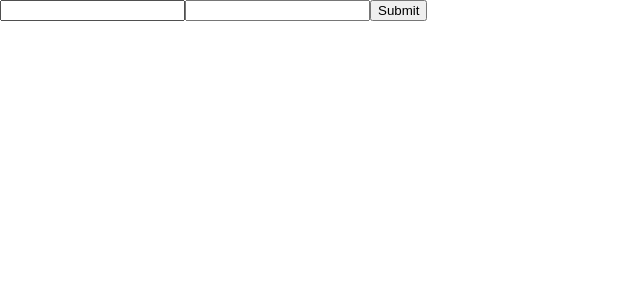
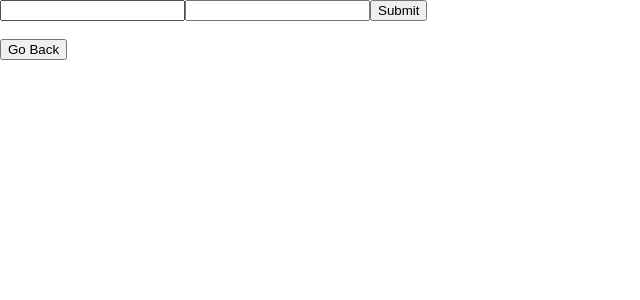
Before and after one commit to HunterMcAfee/PracticeApp, a React (Create React App) app in the folder client/: page /user/1/createlist in a window 1280 px wide. Shown: the top 300 px of the page, without its empty margins (0-640 px from the left). Built offline with nearby package versions, Linux system fonts and the light colour scheme.

Commit message:
Added navigation to create list component

```diff
--- a/client/src/components/list/CreateList.js
+++ b/client/src/components/list/CreateList.js
@@ -1,5 +1,6 @@
 import React, { Component } from 'react';
 import axios from 'axios';
+import { Link } from 'react-router-dom';
 
 class CreateList extends Component {
     constructor() {
@@ -45,6 +46,12 @@ class CreateList extends Component {
                     />
                     <button onClick={this._createList}>Submit</button>
                 </form>
+
+                <br />
+
+                <Link to={`/user/${this.props.match.params.userId}/lists`}>
+                                <button>Go Back</button>
+                </Link>
             </div>
         );
     }
--- a/client/src/components/list/Lists.js
+++ b/client/src/components/list/Lists.js
@@ -27,6 +27,10 @@ class Lists extends Component {
     render() {
         return (
             <div>
+                <Link to={`/user/${this.props.match.params.userId}/createlist`}>
+                                <button>Create List</button>
+                </Link>
+
                 {this.state.lists.map( (list, i) => {
                     return (
                         <div key={i}>
```
